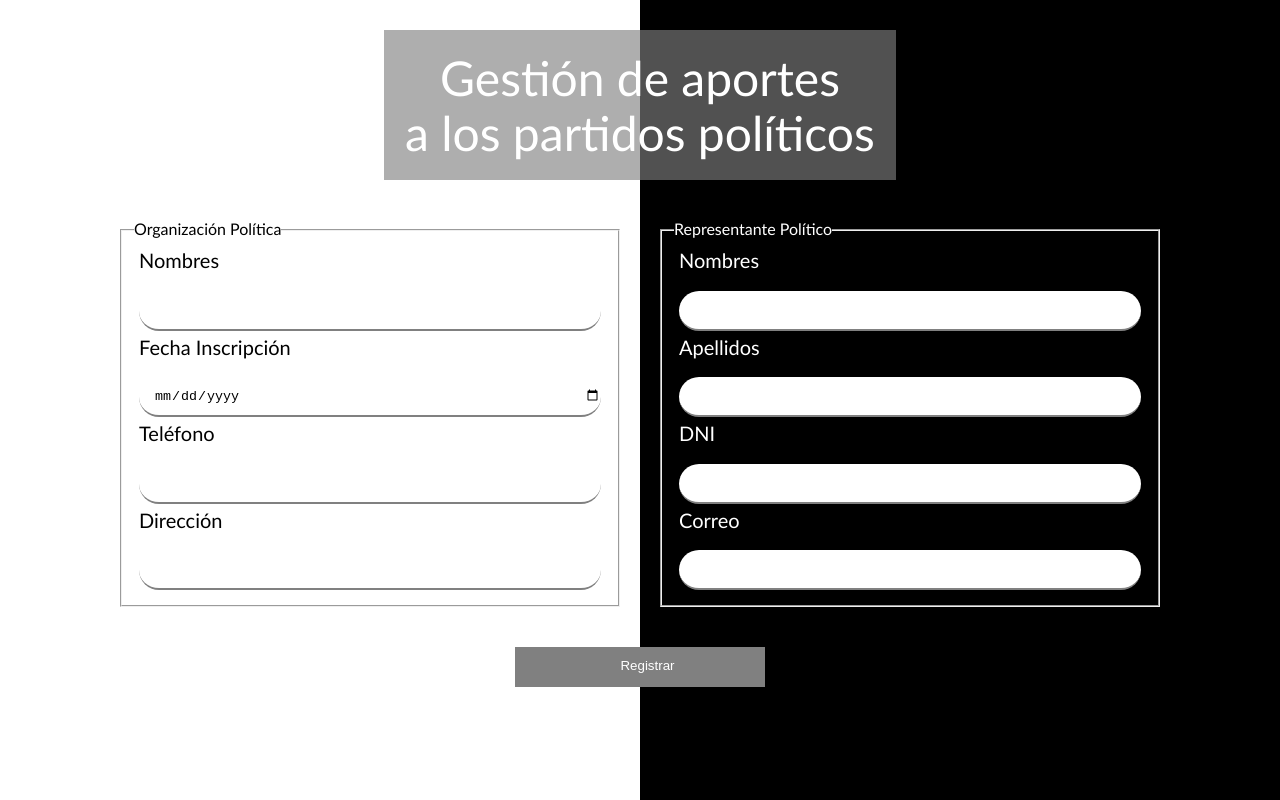
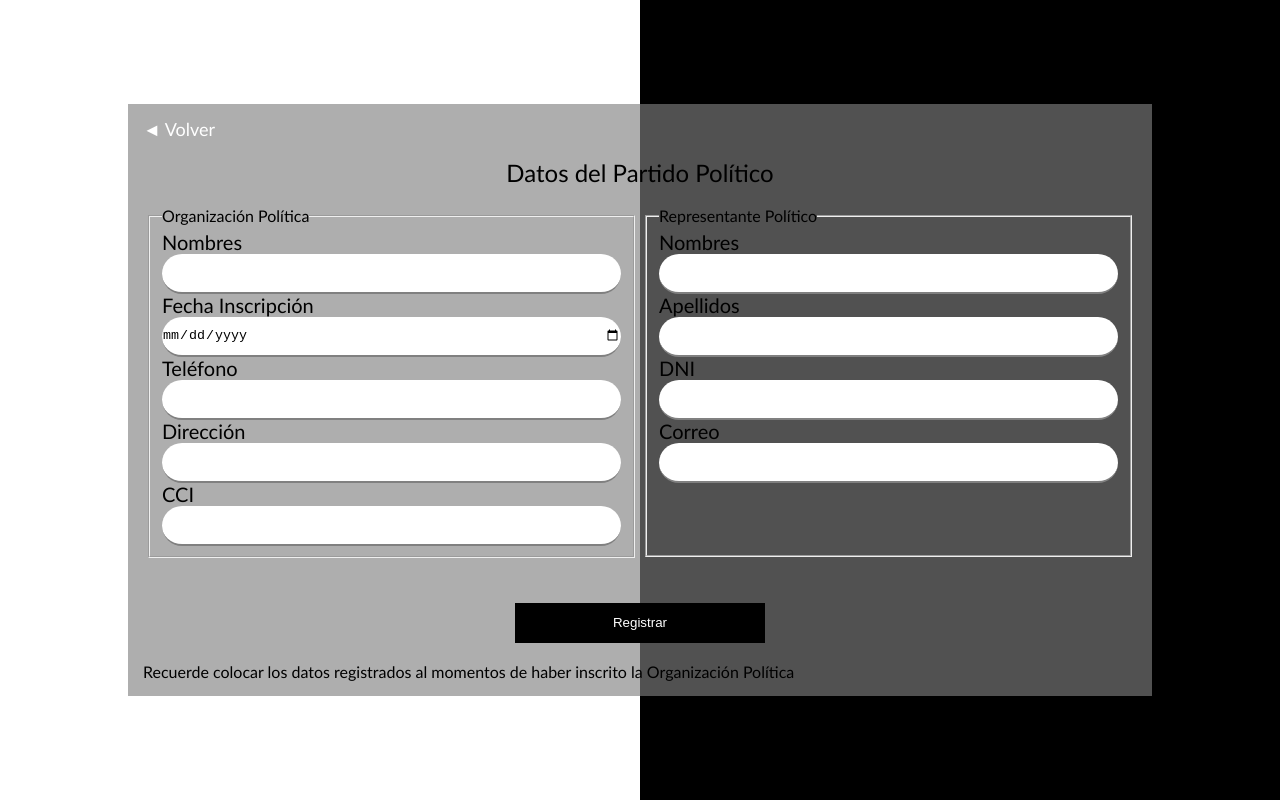
Before and after one commit to marcoadh/proyecto_aport, a plain HTML site: page registrar_partido.html in a window 1280 px wide. Drawn offline with Linux system fonts and the light colour scheme.

Commit message:
Se modifico la vista Registrar_partido, se cambiaron los nombres de algunos archivos

```diff
--- a/css/gestion-aportes.css
+++ b/css/registrar_partido.css
@@ -3,50 +3,56 @@ body {
     background: linear-gradient(to right, #fff 50%, black 50%);
 }
 
-.container {
+.contenedor {
+    display: flex;
+    flex-direction: column;
     height: 100vh;
 }
 
-.container__gestion {
+.subcontenedor {
+    background: rgba(128, 128, 128, 0.637);
     display: flex;
     flex-direction: column;
-    height: 100%;
-    align-items: center;
+    width: 80%;
+    margin: auto;
+    padding: 15px;
 }
 
-.container__gestion--title {
-    background: rgba(128, 128, 128, 0.637);
+.subcontenedor a {
     color: white;
-    width: 40%;
-    margin-top: 30px;
+    text-decoration: none;
+    font-size: 18px;
+    margin-bottom: 5px;
 }
 
-.container__gestion--title h2 {
-    font-size: 3rem;
-    text-align: center;
-    margin: 20px;
-    font-weight: 100;
+.subcontenedor__titulo {
+    margin: 15px auto;
 }
 
-.container__gestion--subcontainer {
+.subcontenedor__titulo h2 {
+    text-align: center;
+    font-weight: 100;
+    color: rgb(0, 0, 0);
+}
+
+.gestion {
     display: flex;
     flex-direction: row;
     justify-content: center;
-    margin: 20px auto;
 }
 
-.container__gestion--subcontainer-left,
-.container__gestion--subcontainer-right {
+.gestion__izquierda,
+.gestion__derecha {
     width: 500px;
-    margin: 20px;
+    margin: 0 auto;
+    padding: 5px;
 }
 
-.group, .group-right {
+fieldset {
+    min-height: 350px;
     display: flex;
     flex-direction: column;
-    align-items: center;
-    justify-content: center;
-    margin: 5px;
+    justify-content: space-between;
 }
 
 
@@ -65,16 +71,22 @@ input {
     background: white;
     border-bottom: 2px solid grey;
     border-radius: 20px;
-    padding-left: 15px;
 }
 
-.group-right label {
-    color: white;
+.boton {
+    margin: auto;
 }
 
 .button {
     width: 250px;
-    background: grey;
     border-radius: 0;
-    color: white;
+    color: #fff;
+    background: black;
+    border: none;
+    cursor: pointer;
+    margin-top: 40px;
 }
+
+.nota {
+    margin-top: 20px;
+}
--- a/registrar_partido.html
+++ b/registrar_partido.html
@@ -5,52 +5,57 @@
     <meta http-equiv="X-UA-Compatible" content="IE=edge">
     <meta name="viewport" content="width=device-width, initial-scale=1.0">
     <link rel="stylesheet" href="css/normalize.css">
-    <link rel="stylesheet" href="css/gestion-aportes.css">
+    <link rel="stylesheet" href="css/registrar_partido.css">
     <title>Gestión de Aportes</title>
 </head>
 <body>
-    <div class="container">
-        <div class="container__gestion">
-
-            <div class="container__gestion--title">
-                <h2>Gestión de aportes <br> a los partidos políticos</h2>
+    <div class="contenedor">
+        <div class="subcontenedor">
+            <a href="index.html">◄ Volver</a>
+            <div class="subcontenedor__titulo">
+                <h2>Datos del Partido Político</h2>
             </div>
 
-            <div class="container__gestion--subcontainer">
-                <div class="container__gestion--subcontainer-left">
+            <div class="gestion">
+                <div class="gestion__izquierda">
                     <form action="">
                         <fieldset>
                           <legend> Organización Política </legend>
 
-                          <div class="group">
+                          <div class="gestion__item">
                             <label for="nombre">Nombres</label><br>
                             <input type="text" id="nombre" name="nombre">
                           </div>
 
-                          <div class="group">
+                          <div class="gestion__item">
                             <label for="fecha">Fecha Inscripción</label><br>
                             <input type="date" id="fecha" name="fecha">
                           </div>
 
-                          <div class="group">
+                          <div class="gestion__item">
                             <label for="telefono">Teléfono</label><br>
                             <input type="text" id="telefono" name="telefono">
                           </div>
 
-                          <div class="group">
+                          <div class="gestion__item">
                             <label for="direccion">Dirección</label><br>
                             <input type="text" id="direccion" name="direccion">
+                          </div>
+
+                          <div class="gestion__item">
+                            <label for="cci">CCI</label><br>
+                            <input type="text" id="cci" name="cci">
                           </div>
 
                         </fieldset>
                     </form>
                 </div>
 
-                <div class="container__gestion--subcontainer-right">
+                <div class="gestion__derecha">
                     <form action="">
                         <fieldset>
 
-                          <legend style="color: white;"> Representante Político </legend>
+                          <legend> Representante Político </legend>
 
                           <div class="group-right">
                             <label for="nombre">Nombres</label><br>
@@ -77,10 +82,10 @@
                 </div>
             </div>
 
-            <div class="container__gestion--button">
+            <div class="boton">
                 <input class="button" type="submit" value="Registrar">
             </div>
-
+            <p class="nota">Recuerde colocar los datos registrados al momentos de haber inscrito la Organización Política</p>
         </div>
     </div>
 </body>
```
Also changed, not shown: registrar_aportante.html (+1 -1 lines), css/registrar_aportante.css (renamed from css/registro-aportante.css).
